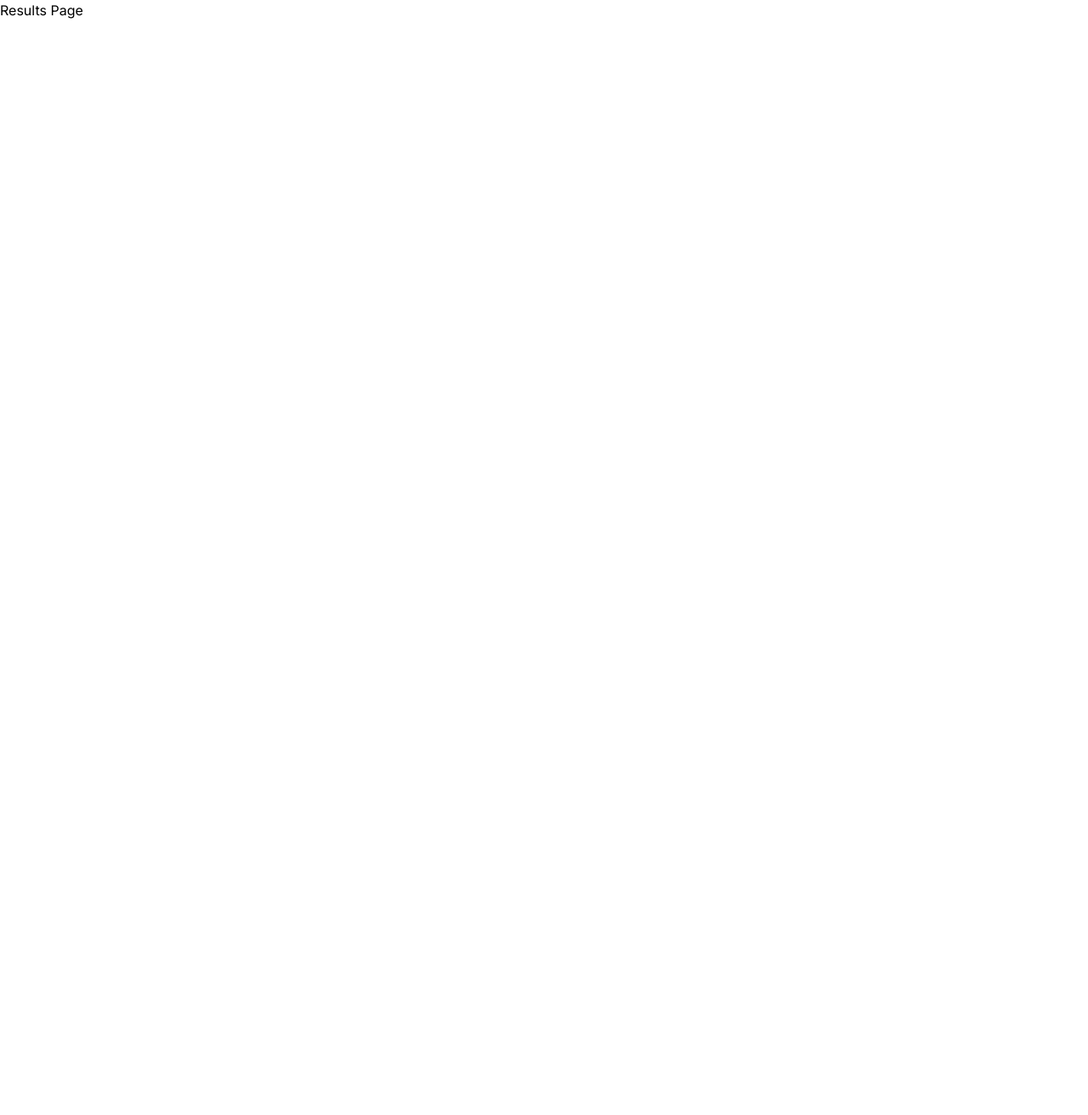
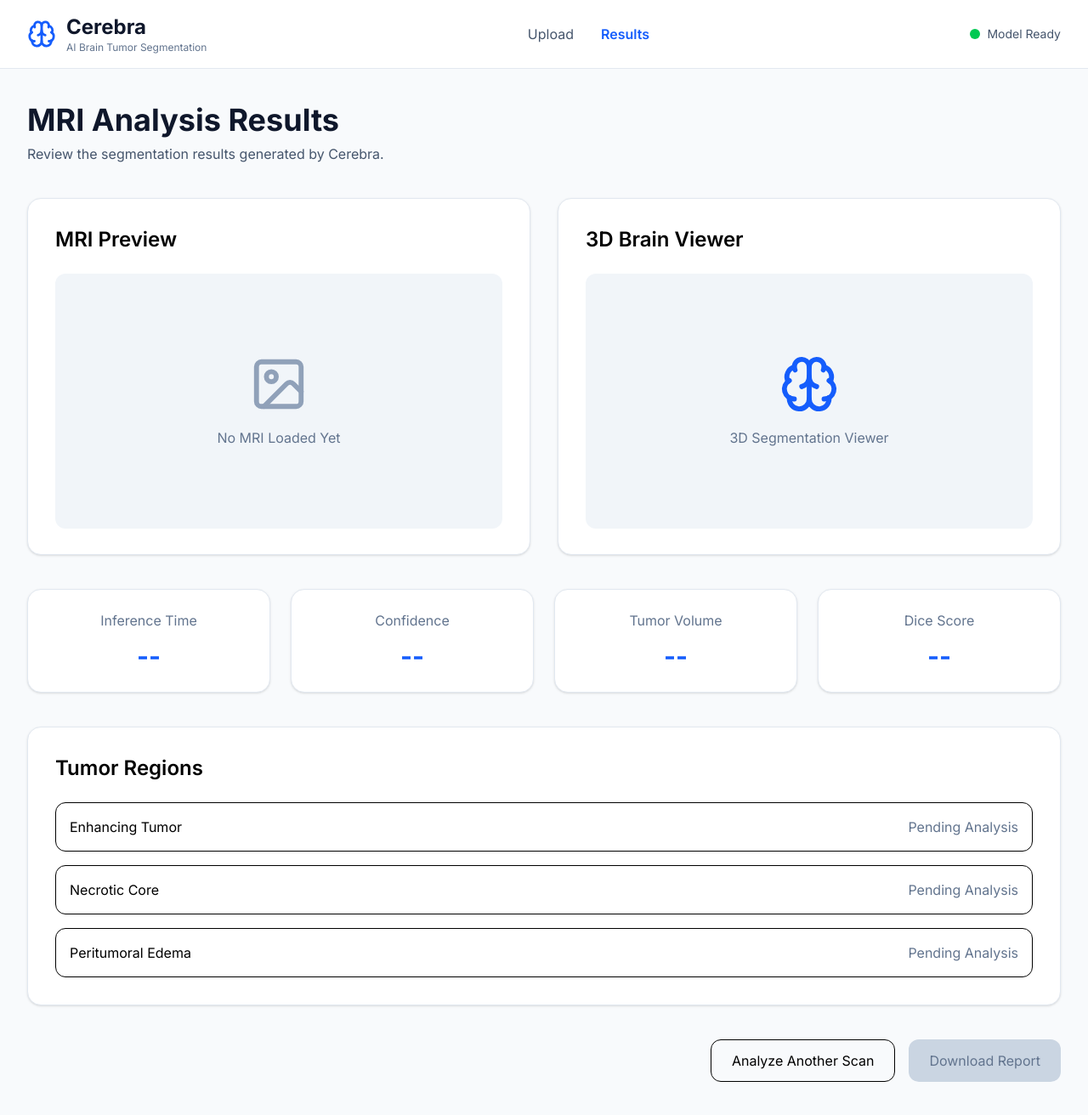
Before and after one commit to Sangamesh1805/Cerebra-AI, a React (Vite) app in the folder frontend/: page /results in a window 1280 px wide. Shown: the whole page at 85% size. Before the commit the page ends 800 px from the top, so only its background shows below. Built offline with nearby package versions, Linux system fonts and the light colour scheme.

Commit message:
Implement results dashboard and processing workflow

```diff
--- a/frontend/src/App.jsx
+++ b/frontend/src/App.jsx
@@ -5,6 +5,7 @@ import Upload from "./pages/Upload";
 import Results from "./pages/Results";
 import About from "./pages/About";
 import NotFound from "./pages/NotFound";
+import Processing from "./pages/Processing";
 
 function App() {
   return (
@@ -14,6 +15,7 @@ function App() {
         <Route path="/upload" element={<Upload />} />
         <Route path="/results" element={<Results />} />
         <Route path="/about" element={<About />} />
+        <Route path="/processing" element={<Processing />} />
         <Route path="*" element={<NotFound />} />
       </Routes>
     </BrowserRouter>
--- /dev/null
+++ b/frontend/src/components/common/Card.jsx
@@ -0,0 +1,11 @@
+function Card({ children, className = "" }) {
+  return (
+    <div
+      className={`hover:shadow-lg hover:-translate-y-1 transition-all bg-white rounded-2xl border border-slate-200 shadow-sm ${className}`}
+    >
+      {children}
+    </div>
+  );
+}
+
+export default Card;
--- a/frontend/src/components/home/Hero.jsx
+++ b/frontend/src/components/home/Hero.jsx
@@ -5,8 +5,11 @@ import { ArrowRight } from "lucide-react";
 import { fadeUp } from "../../utils/animations";
 import Button from "../common/Button";
 import StatCard from "../common/StatCard";
+import { useNavigate } from "react-router-dom";
 
 function Hero() {
+  const navigate = useNavigate();
+
   return (
     <section className="bg-gradient-to-b from-slate-50 to-white pt-4">
       <div className="max-w-7xl mx-auto min-h-[80vh] px-8 flex items-center">
@@ -64,7 +67,7 @@ function Hero() {
             className="mt-10 flex gap-5"
             transition={{ delay: 0.6 }}
           >
-            <Button>
+            <Button onClick={() => navigate("/upload")}>
               Upload MRI
               <ArrowRight size={20} />
             </Button>
--- /dev/null
+++ b/frontend/src/components/results/ActionButtons.jsx
@@ -0,0 +1,23 @@
+import { Link } from "react-router-dom";
+
+function ActionButtons() {
+  return (
+    <div className="flex gap-4 justify-end mt-10">
+      <Link
+        to="/upload"
+        className="px-6 py-3 rounded-xl border hover:bg-slate-100 transition"
+      >
+        Analyze Another Scan
+      </Link>
+
+      <button
+        disabled
+        className="px-6 py-3 rounded-xl bg-slate-300 text-slate-500 cursor-not-allowed"
+      >
+        Download Report
+      </button>
+    </div>
+  );
+}
+
+export default ActionButtons;
--- /dev/null
+++ b/frontend/src/components/results/BrainViewer.jsx
@@ -0,0 +1,18 @@
+import { Brain } from "lucide-react";
+import Card from "../common/Card";
+
+function BrainViewer() {
+  return (
+    <Card className="p-8 h-[420px]">
+      <h2 className="text-2xl font-semibold mb-6">3D Brain Viewer</h2>
+
+      <div className="h-[300px] rounded-xl bg-slate-100 flex flex-col items-center justify-center">
+        <Brain size={70} className="text-blue-600" />
+
+        <p className="mt-4 text-slate-500">3D Segmentation Viewer</p>
+      </div>
+    </Card>
+  );
+}
+
+export default BrainViewer;
--- /dev/null
+++ b/frontend/src/components/results/MRIViewer.jsx
@@ -0,0 +1,18 @@
+import { Image } from "lucide-react";
+import Card from "../common/Card";
+
+function MRIViewer() {
+  return (
+    <Card className="p-8 h-[420px]">
+      <h2 className="text-2xl font-semibold mb-6">MRI Preview</h2>
+
+      <div className="h-[300px] rounded-xl bg-slate-100 flex flex-col items-center justify-center">
+        <Image size={70} className="text-slate-400" />
+
+        <p className="mt-4 text-slate-500">No MRI Loaded Yet</p>
+      </div>
+    </Card>
+  );
+}
+
+export default MRIViewer;
--- /dev/null
+++ b/frontend/src/components/results/StatsGrid.jsx
@@ -0,0 +1,24 @@
+import Card from "../common/Card";
+
+const stats = [
+  { title: "Inference Time", value: "--" },
+  { title: "Confidence", value: "--" },
+  { title: "Tumor Volume", value: "--" },
+  { title: "Dice Score", value: "--" },
+];
+
+function StatsGrid() {
+  return (
+    <div className="grid grid-cols-2 lg:grid-cols-4 gap-6 mt-10">
+      {stats.map((stat) => (
+        <Card key={stat.title} className="p-6 text-center">
+          <h3 className="text-slate-500">{stat.title}</h3>
+
+          <p className="text-3xl font-bold mt-3 text-blue-600">{stat.value}</p>
+        </Card>
+      ))}
+    </div>
+  );
+}
+
+export default StatsGrid;
--- /dev/null
+++ b/frontend/src/components/results/TumorRegions.jsx
@@ -0,0 +1,26 @@
+import Card from "../common/Card";
+
+const regions = ["Enhancing Tumor", "Necrotic Core", "Peritumoral Edema"];
+
+function TumorRegions() {
+  return (
+    <Card className="p-8 mt-10">
+      <h2 className="text-2xl font-semibold mb-6">Tumor Regions</h2>
+
+      <div className="space-y-4">
+        {regions.map((region) => (
+          <div
+            key={region}
+            className="flex justify-between items-center border rounded-xl p-4"
+          >
+            <span>{region}</span>
+
+            <span className="text-slate-500">Pending Analysis</span>
+          </div>
+        ))}
+      </div>
+    </Card>
+  );
+}
+
+export default TumorRegions;
--- a/frontend/src/components/upload/AnalyzeButton.jsx
+++ b/frontend/src/components/upload/AnalyzeButton.jsx
@@ -1,10 +1,14 @@
+import { useNavigate } from "react-router-dom";
+
 function AnalyzeButton({ files }) {
   const ready = Object.values(files).every(Boolean);
+  const navigate = useNavigate();
 
   return (
     <div className="text-center mt-14">
       <button
         disabled={!ready}
+        onClick={() => navigate("/processing")}
         className={`
     px-10
     py-4
--- /dev/null
+++ b/frontend/src/layouts/AppLayout.jsx
@@ -0,0 +1,13 @@
+import AppNavbar from "../components/layout/AppNavbar";
+
+function AppLayout({ children }) {
+  return (
+    <>
+      <AppNavbar />
+
+      <main className="min-h-screen bg-slate-50">{children}</main>
+    </>
+  );
+}
+
+export default AppLayout;
--- /dev/null
+++ b/frontend/src/pages/Processing.jsx
@@ -0,0 +1,108 @@
+import { useEffect, useState } from "react";
+import { useNavigate } from "react-router-dom";
+import { Brain, CheckCircle2, Loader2 } from "lucide-react";
+import { motion } from "framer-motion";
+import AppNavbar from "../components/layout/AppNavbar";
+
+const steps = [
+  "Loading AI Model",
+  "Reading MRI Files",
+  "Running 3D U-Net",
+  "Generating Segmentation",
+  "Preparing 3D Visualization",
+];
+
+function Processing() {
+  const navigate = useNavigate();
+
+  const [currentStep, setCurrentStep] = useState(0);
+  const [progress, setProgress] = useState(0);
+
+  useEffect(() => {
+    const interval = setInterval(() => {
+      setProgress((prev) => {
+        if (prev >= 100) {
+          clearInterval(interval);
+          navigate("/results");
+          return 100;
+        }
+
+        const next = prev + 4;
+
+        setCurrentStep(Math.min(Math.floor(next / 20), steps.length - 1));
+
+        return next;
+      });
+    }, 180);
+
+    return () => clearInterval(interval);
+  }, [navigate]);
+
+  return (
+    <>
+      <AppNavbar />
+
+      <main className="min-h-screen bg-slate-50 flex justify-center items-center px-8">
+        <motion.div
+          initial={{ opacity: 0, y: 30 }}
+          animate={{ opacity: 1, y: 0 }}
+          className="bg-white rounded-3xl shadow-lg p-12 w-full max-w-3xl"
+        >
+          <div className="flex justify-center">
+            <motion.div
+              animate={{ rotate: 360 }}
+              transition={{
+                duration: 8,
+                repeat: Infinity,
+                ease: "linear",
+              }}
+            >
+              <Brain size={90} className="text-blue-600" />
+            </motion.div>
+          </div>
+
+          <h1 className="text-4xl font-bold text-center mt-8">AI Processing</h1>
+
+          <p className="text-center text-slate-600 mt-3">
+            Please wait while Cerebra analyzes the MRI scans.
+          </p>
+
+          <div className="mt-10">
+            <div className="w-full bg-slate-200 rounded-full h-4 overflow-hidden">
+              <motion.div
+                className="bg-blue-600 h-4 rounded-full"
+                animate={{ width: `${progress}%` }}
+              />
+            </div>
+
+            <p className="text-center mt-3 font-semibold">{progress}%</p>
+          </div>
+
+          <div className="mt-10 space-y-5">
+            {steps.map((step, index) => (
+              <div key={step} className="flex items-center gap-4">
+                {index < currentStep ? (
+                  <CheckCircle2 className="text-green-500" />
+                ) : index === currentStep ? (
+                  <Loader2 className="animate-spin text-blue-600" />
+                ) : (
+                  <div className="w-6 h-6 rounded-full border-2 border-slate-300"></div>
+                )}
+
+                <span
+                  className={
+                    index <= currentStep ? "font-medium" : "text-slate-400"
+                  }
+                >
+                  {step}
+                </span>
+              </div>
+            ))}
+          </div>
+        </motion.div>
+      </main>
+    </>
+  );
+}
+
+export default Processing;
--- a/frontend/src/pages/Results.jsx
+++ b/frontend/src/pages/Results.jsx
@@ -1,5 +1,45 @@
+import AppLayout from "../layouts/AppLayout";
+import MRIViewer from "../components/results/MRIViewer";
+import BrainViewer from "../components/results/BrainViewer";
+import StatsGrid from "../components/results/StatsGrid";
+import TumorRegions from "../components/results/TumorRegions";
+import ActionButtons from "../components/results/ActionButtons";
+
 function Results() {
-  return <h1>Results Page</h1>;
+  return (
+    <AppLayout>
+      <div className="max-w-7xl mx-auto px-8 py-10">
+        <div className="mb-10">
+          <h1 className="text-4xl font-bold text-slate-900">
+            MRI Analysis Results
+          </h1>
+
+          <p className="text-slate-600 mt-2">
+            Review the segmentation results generated by Cerebra.
+          </p>
+        </div>
+
+        {/* Top Section */}
+        <div className="grid grid-cols-1 lg:grid-cols-2 gap-8">
+          <MRIViewer />
+
+          <BrainViewer />
+        </div>
+
+        {/* Statistics */}
+
+        <StatsGrid />
+
+        {/* Tumor Regions */}
+
+        <TumorRegions />
+
+        {/* Buttons */}
+
+        <ActionButtons />
+      </div>
+    </AppLayout>
+  );
 }
 
 export default Results;
```
Lines whose indentation alone changed are shown as unchanged.
